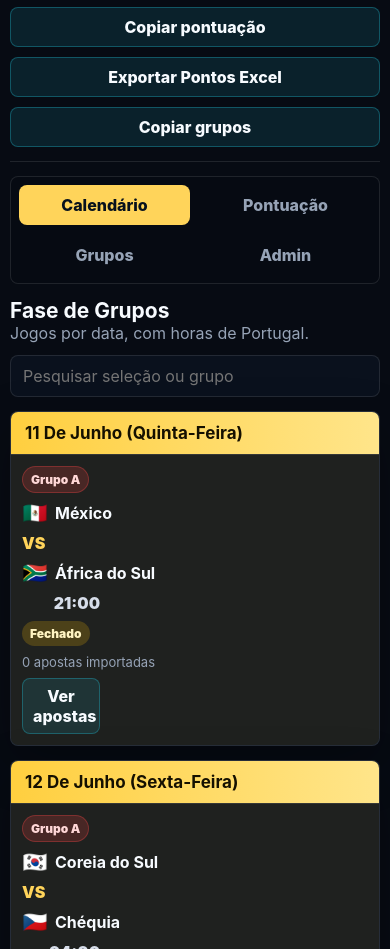
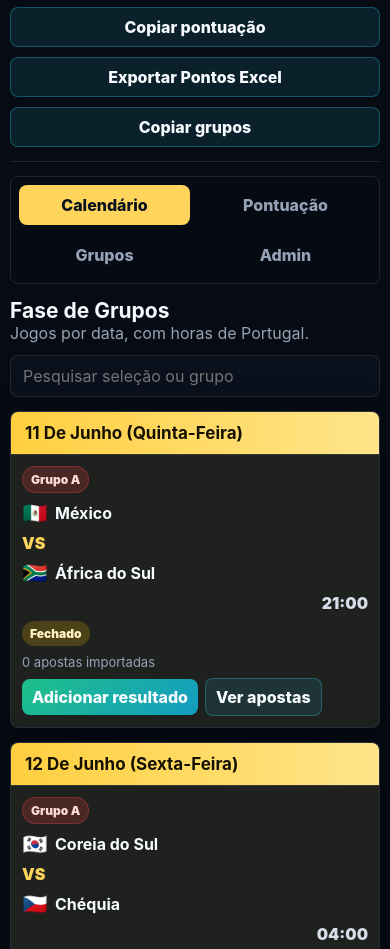
Before and after one commit to picafern-commits/App-Mundial, a plain HTML site: page index.html in a window 390 px wide. Shown: the part 137-1086 px from the top of the page. Drawn offline with Linux system fonts and the light colour scheme.

Commit message:
Add files via upload

```diff
--- a/app.js
+++ b/app.js
@@ -1,6 +1,6 @@
 const APP_CONFIG = window.MUNDIAL_CONFIG || {};
 const ADMIN_PIN = APP_CONFIG.adminPin || "1234";
-const STORAGE_KEY = "mundial_pontos_2026_modal_resultados_v21";
+const STORAGE_KEY = "mundial_pontos_2026_botoes_calendario_v22";
 const PORTUGAL_TZ = "Europe/Lisbon";
 
 let db = null;
@@ -466,6 +466,8 @@ function renderMatchRow(game) {
   const scoreText = hasResult(game) ? `${game.homeScore}-${game.awayScore}` : "VS";
   const gameBets = betsForGame(game.id);
   const settledText = hasResult(game) ? `${gameBets.length} apostas · pontos atribuídos` : `${gameBets.length} apostas importadas`;
+  const resultButtonText = hasResult(game) ? "Editar resultado" : "Adicionar resultado";
+
   return `
     <article class="match-row ${status.className}">
       <div class="group-pill">${escapeHtml(game.group)}</div>
@@ -475,7 +477,10 @@ function renderMatchRow(game) {
       <div class="time">${timePortugal(game.matchDate)}</div>
       <div class="state ${status.className}">${status.text}</div>
       <div class="bet-note">${escapeHtml(settledText)}</div>
-      <button class="secondary small" type="button" onclick="window.showGameBets('${game.id}')">Ver apostas</button>
+      <div class="calendar-actions">
+        <button class="primary small" type="button" data-result-game="${escapeHtml(game.id)}">${resultButtonText}</button>
+        <button class="secondary small" type="button" data-bets-game="${escapeHtml(game.id)}">Ver apostas</button>
+      </div>
     </article>`;
 }
 function renderScore() {
@@ -998,9 +1003,24 @@ async function clearResultFromModal() {
 }
 
 window.showGameBets = showGameBets;
+window.openResultModal = openResultModal;
 window.saveBetFromUI = id => saveBet(id, $("home_" + id)?.value ?? "", $("away_" + id)?.value ?? "");
 window.setResultFromUI = id => setResult(id, $("res_home_" + id).value, $("res_away_" + id).value);
 window.clearResultFromUI = id => clearResult(id);
+
+
+document.addEventListener("click", event => {
+  const resultButton = event.target.closest("[data-result-game]");
+  if (resultButton) {
+    openResultModal(resultButton.dataset.resultGame);
+    return;
+  }
+
+  const betsButton = event.target.closest("[data-bets-game]");
+  if (betsButton) {
+    showGameBets(betsButton.dataset.betsGame);
+  }
+});
 
 document.querySelectorAll(".tab").forEach(button => {
   button.addEventListener("click", () => {
--- a/config.js
+++ b/config.js
@@ -1,5 +1,5 @@
 window.MUNDIAL_CONFIG = {
-  appVersion: "21.0",
+  appVersion: "22.0",
   adminPin: "1234",
   firebase: {
     apiKey: "AIzaSyCOyW5rfwF8iZxcVN6jxR4VqZ6pNdNmFRA",
--- a/index.html
+++ b/index.html
@@ -3,7 +3,7 @@
 <head>
   <meta charset="utf-8" />
   <meta name="viewport" content="width=device-width, initial-scale=1" />
-  <title>Mundial Pontos 2026 · Modal Resultados</title>
+  <title>Mundial Pontos 2026 · Resultados no Calendário</title>
   <link rel="stylesheet" href="style.css" />
 </head>
 <body>
--- a/style.css
+++ b/style.css
@@ -831,3 +831,29 @@ h2 {
     align-items:flex-start;
   }
 }
+
+
+/* v22 botões de resultado no calendário */
+.match-row{
+  grid-template-columns:78px minmax(130px,1fr) 58px minmax(130px,1fr) 70px 86px minmax(130px,1fr) 190px!important;
+}
+.calendar-actions{
+  display:flex;
+  justify-content:flex-end;
+  align-items:center;
+  gap:7px;
+  flex-wrap:wrap;
+}
+.calendar-actions .small{
+  min-height:34px;
+  padding:8px 10px;
+  white-space:nowrap;
+}
+@media(max-width:980px){
+  .match-row{
+    grid-template-columns:1fr!important;
+  }
+  .calendar-actions{
+    justify-content:flex-start;
+  }
+}
```
